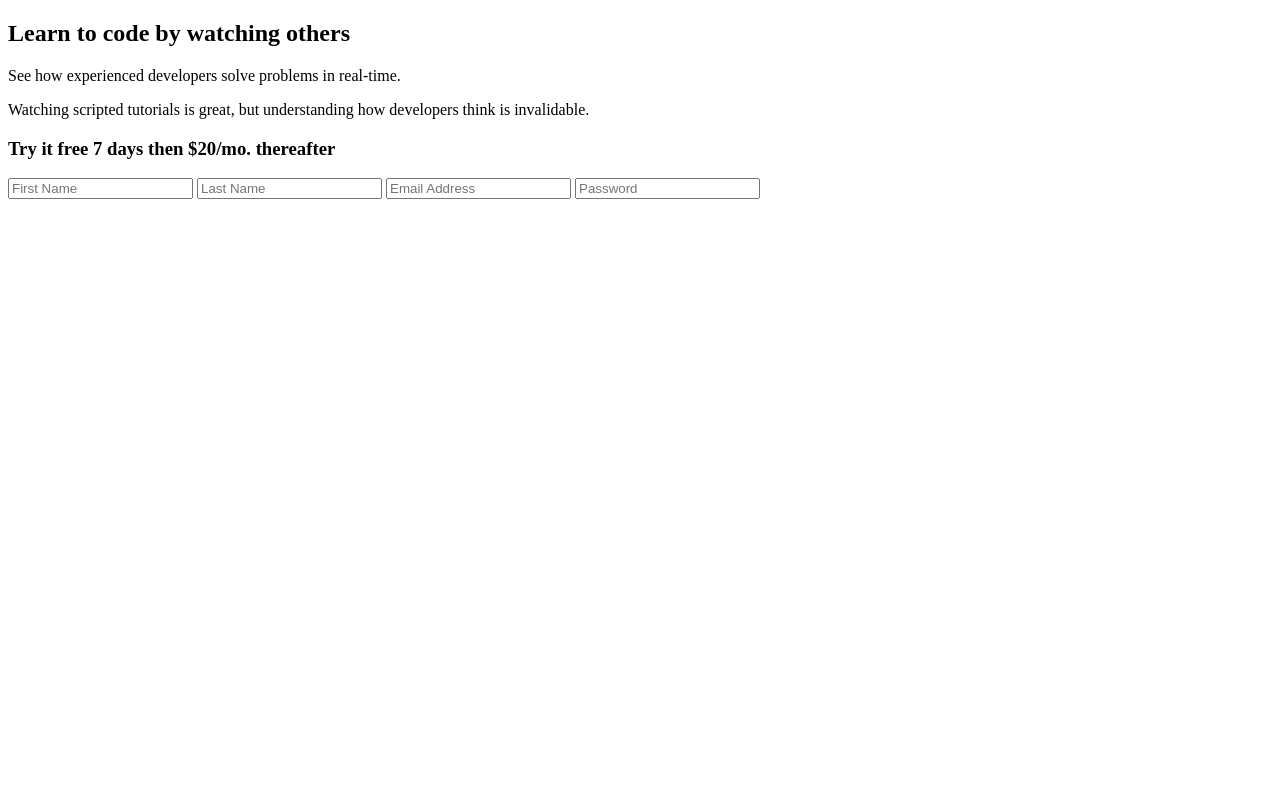
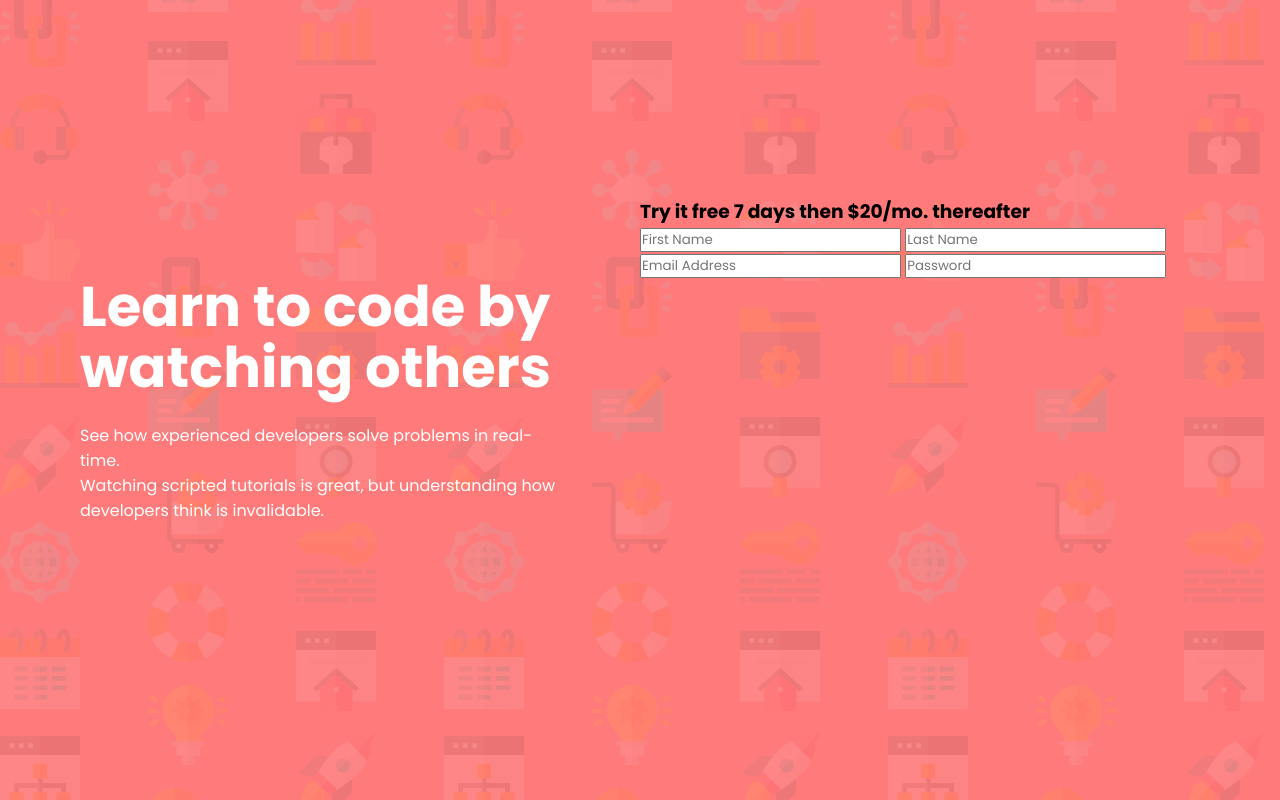
Before and after one commit to carlosg-silva/practicing-js, a plain HTML site: page sign-up-form/index.html in a window 1280 px wide. Drawn offline with Linux system fonts and the light colour scheme.

Commit message:
start-css

```diff
--- a/sign-up-form/css/styles.css
+++ b/sign-up-form/css/styles.css
@@ -0,0 +1,39 @@
+* {
+  margin: 0;
+  padding: 0;
+  font-family: "Poppins", sans-serif;
+}
+
+.container {
+  display: flex;
+  height: 100vh;
+  width: 100%;
+  justify-content: center;
+  align-items: center;
+  background-color: hsl(0, 100%, 74%);
+  background-image: url("../img/bg-intro-desktop.png");
+}
+
+.main-container {
+  display: grid;
+  grid-template-columns: 1fr 1fr;
+  max-width: 1400px;
+  justify-content: space-between;
+}
+
+.content {
+  margin: 5rem;
+}
+
+.content h1 {
+  font-size: 3.5rem;
+  color: #fff;
+  font-weight: bold;
+  line-height: 3.8rem;
+  margin-bottom: 25px;
+}
+
+.content p {
+  color: #fff;
+  font-size: 1rem;
+}
--- a/sign-up-form/index.html
+++ b/sign-up-form/index.html
@@ -6,11 +6,15 @@
   <meta name="viewport" content="width=device-width, initial-scale=1.0">
   <link rel="stylesheet" href="css/styles.css">
   <script src="js/scripts.js" defer></script>
+  <link rel="preconnect" href="https://fonts.googleapis.com">
+  <link rel="preconnect" href="https://fonts.gstatic.com" crossorigin>
+  <link href="https://fonts.googleapis.com/css2?family=Poppins:ital,wght@0,100;0,200;0,300;0,400;0,500;0,600;0,700;0,800;0,900;1,100;1,200;1,300;1,400;1,500;1,600;1,700;1,800;1,900&display=swap" rel="stylesheet">
   <title>Intro component with sign-up form</title>
 </head>
 
 <body>
   <main class="container">
+    <section class="main-container">
       <aside class="content">
         <h1>Learn to code by watching others</h1>
 
@@ -28,7 +32,7 @@
           <input type="password" id="password" placeholder="Password">
         </form>
       </section>
-
+    </section>
   </main>
 </body>
 
```
Also changed, not shown: sign-up-form/img/bg-intro-desktop.png (renamed from sign-up-form/design-guide/images/bg-intro-desktop.png), sign-up-form/img/bg-intro-mobile.png (renamed from sign-up-form/design-guide/images/bg-intro-mobile.png), sign-up-form/img/favicon-32x32.png (renamed from sign-up-form/design-guide/images/favicon-32x32.png). Lines whose indentation alone changed are shown as unchanged.
